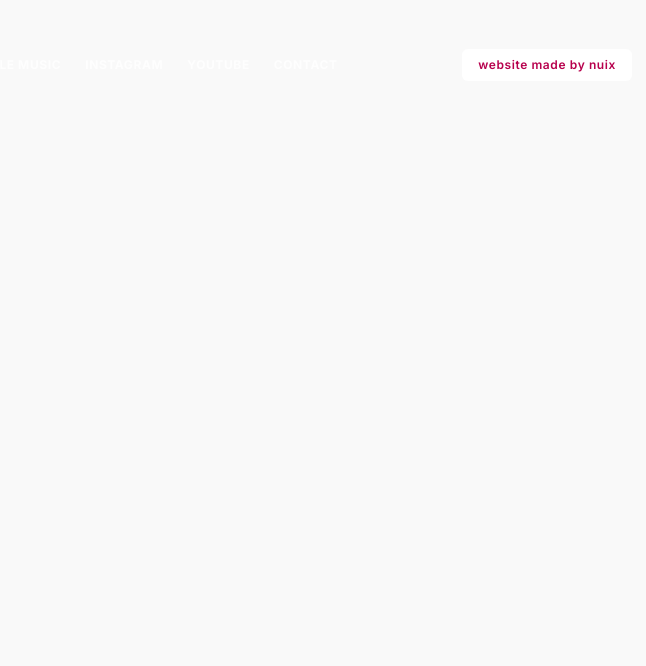
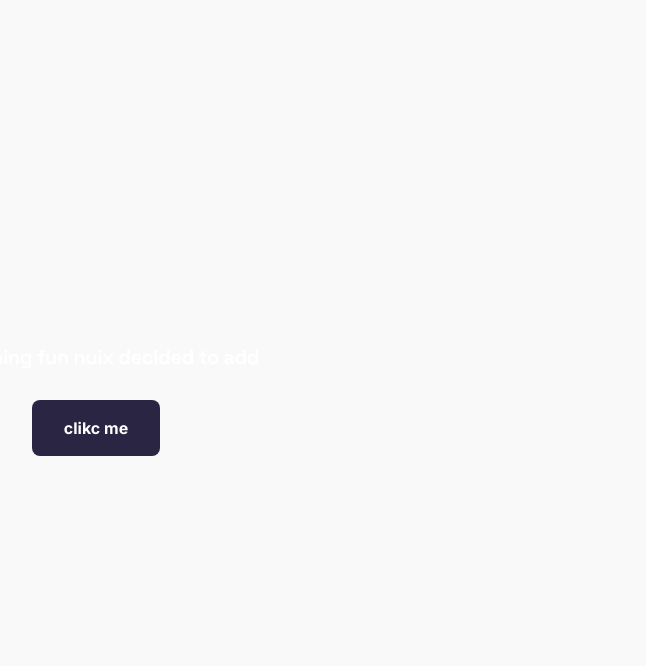
Before and after one commit to nuixyz/amirswebsite, a Next.js app: page / in a window 1280 px wide. Shown: the part 6094-6760 px from the top of the page, without its empty margins (544-1190 px from the left). Before the commit the page ends 6223 px from the top, so only its background shows below. Built offline with nearby package versions, Linux system fonts and the light colour scheme.

Commit message:
CATCH THE ELEMENT OF SURPRIOSE

```diff
--- a/src/app/page.tsx
+++ b/src/app/page.tsx
@@ -12,6 +12,7 @@ import SmoothScroll from "@/components/SmoothScroll";
 import DesktopMate from "@/components/DesktopMate";
 import { useBodyColor } from "@/hooks/useBodyColor";
 
+import Playsound from "@/components/PlaySound";
 
 const BG = {
   hero: "#f9f9f9",
@@ -21,7 +22,8 @@ const BG = {
   albums: "#f9f9f9",
   story: "#526fa1", // blue
   work: "#ff0000", // red
-  footer: "#ff0000", // yellow
+  elementofsurprise: "#a18cd5",
+  footer: "#ff0220", // yellow
 };
 
 const latestRelease = {
@@ -88,10 +90,13 @@ export default function Home() {
             imageAlt="amirthetrash"
           />
         </div>
-
-        <div data-bg={BG.footer}>
+        <div data-bg={BG.elementofsurprise}>
+          <Playsound />
+        </div>
+        {/* <div data-bg={BG.footer}>
           <Footer />
-        </div>
+        </div> */}
+        <Footer />
       </SmoothScroll>
       <DesktopMate />
     </>
--- /dev/null
+++ b/src/components/PlaySound.tsx
@@ -0,0 +1,72 @@
+import React, { useState } from "react";
+
+interface AnimationInstance {
+  id: number;
+  width: string;
+  top: string;
+}
+
+export default function PlaySound() {
+  const [animations, setAnimations] = useState<AnimationInstance[]>([]);
+
+  const handleClick = () => {
+    const audio = new Audio("/audio/kuru_kuru.mp3");
+    audio.play().catch(() => console.log("Audio Failed"));
+
+    const id = Date.now();
+    const randomWidth = Math.floor(Math.random() * (60 - 20 + 1)) + 20;
+    const randomTop = Math.floor(Math.random() * 80) + 10; // Random between 10% and 90%
+    const newInstance = {
+      id,
+      width: `${randomWidth}vw`,
+      top: `${randomTop}vh`,
+    };
+
+    setAnimations((prev) => [...prev, newInstance]);
+
+    setTimeout(() => {
+      setAnimations((prev) => prev.filter((anim) => anim.id !== id));
+    }, 3000);
+  };
+
+  return (
+    <div className="relative w-full h-screen flex flex-col items-center justify-center overflow-hidden">
+      <h2 className="text-white text-xl font-bold mb-8 tracking-widest">
+        something fun nuix decided to add
+      </h2>
+
+      <button
+        onClick={handleClick}
+        className="px-8 py-4 bg-[#2a2542] text-white font-bold rounded-lg hover:opacity-90 transition-opacity z-50"
+      >
+        clikc me
+      </button>
+
+      {animations.map((anim) => (
+        <div
+          key={anim.id}
+          className="absolute -translate-y-1/2 right-0 pointer-events-none"
+          style={{
+            width: anim.width,
+            top: anim.top,
+            animation: "moveLeft 3s linear forwards",
+            zIndex: 10,
+          }}
+        >
+          <img
+            src="/herta-kurukuru.gif"
+            alt="Kuru Kuru"
+            className="w-full h-auto object-contain"
+          />
+        </div>
+      ))}
+
+      <style>{`
+        @keyframes moveLeft {
+          from { transform: translateX(100vw) translateY(-50%); }
+          to { transform: translateX(-100vw) translateY(-50%); }
+        }
+      `}</style>
+    </div>
+  );
+}
```
Also changed, not shown: public/herta-kurukuru.gif (added), 1 other file (tests, documents, lock files or other folders).
